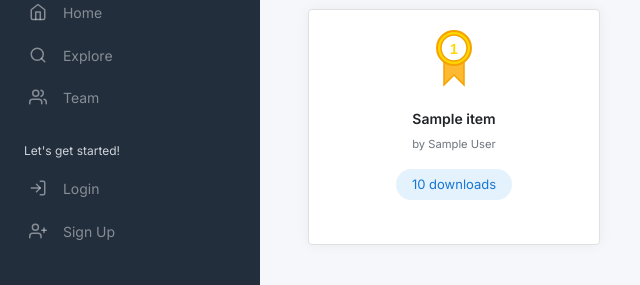
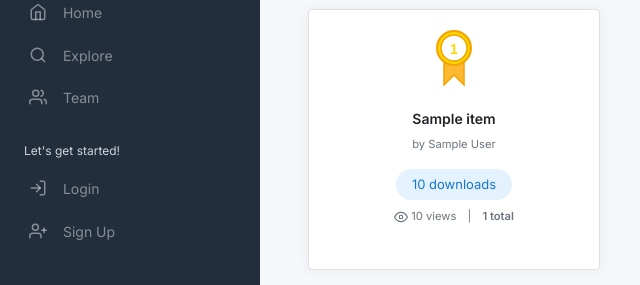
Before and after one commit to Song-hub-egc/song-hub, a Flask app: template app/modules/public/templates/public/index.html in a window 1280 px wide. Shown: the part 150-435 px from the top of the page, without its empty margins (0-640 px from the left). Run offline with Flask 3, Linux system fonts and the light colour scheme; tables that the repository leaves empty hold one stand-in row (values such as "Sample post"); the template is opened without the code that fills it: values that come from a table or form of the project are taken from there, most other values are stand-ins (such as "Sample title", 1, 10 or a date in 2020); parts of the project's set-up code (start-up, migrations or seed data) failed here and were passed over; some libraries are stand-ins or nearby versions.

Commit message:
fix(feature): Vistas en los datasets más famosos
Antes no estaba puesta la suma de las vistas + descargas

```diff
--- a/app/modules/public/templates/public/index.html
+++ b/app/modules/public/templates/public/index.html
@@ -54,8 +54,13 @@
                             </a>
                         </h5>
                         <p class="text-muted small mb-3">by {{ item.main_author }}</p>
-                        <div class="trending-downloads-badge-simple">
+                        <div class="trending-downloads-badge-simple mb-2">
                             {{ item.downloads }} downloads
+                        </div>
+                        <div class="text-muted small">
+                            <i data-feather="eye" style="width: 14px; height: 14px;"></i> {{ item.views }} views
+                            <span class="mx-2">|</span>
+                            <strong>{{ item.total_activity }} total</strong>
                         </div>
                     </div>
                 </div>
```
